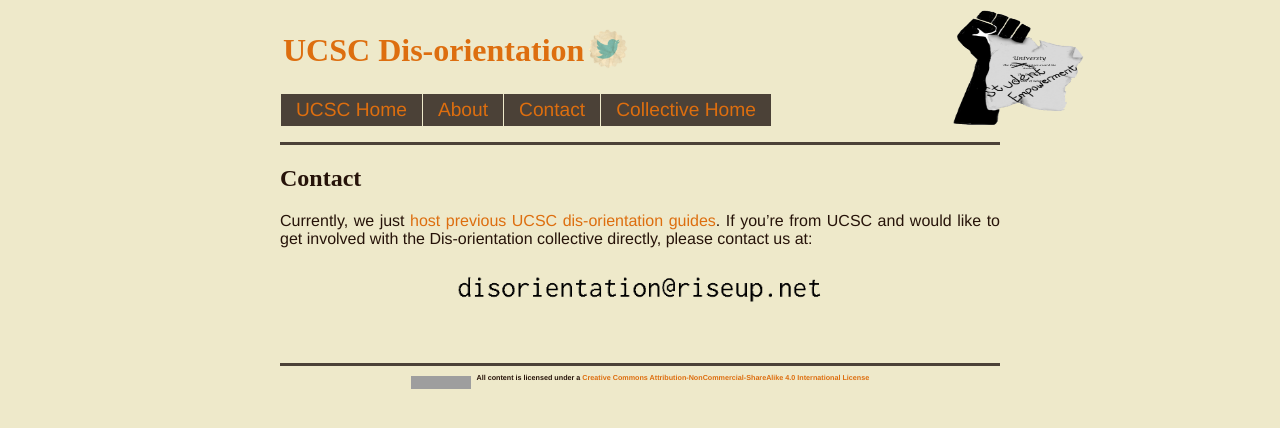
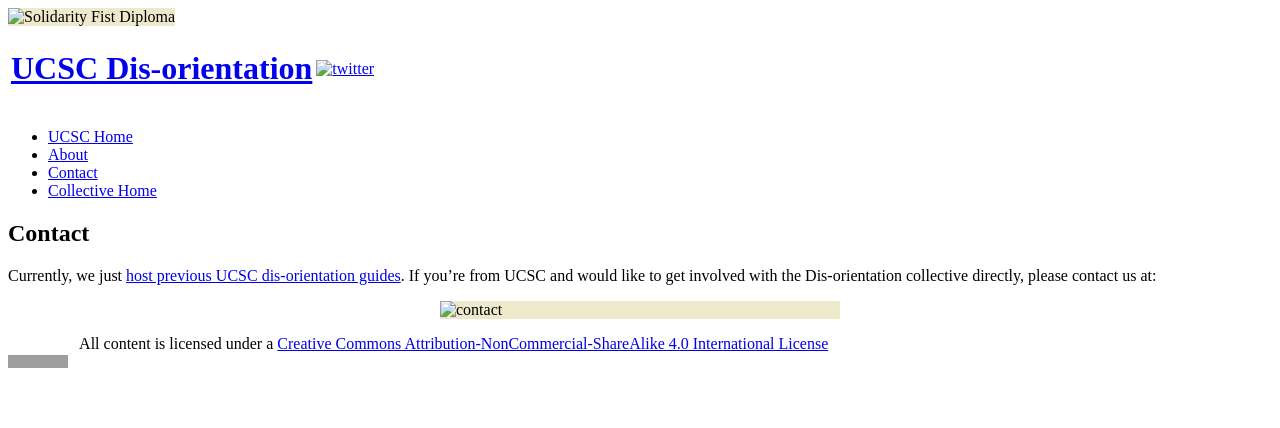
Before and after one commit to dis-orientation/ucsc, a Jekyll site: the page built from contact.md, in a window 1280 px wide. Shown: the top 428 px of the page. Built offline with Jekyll 4.4.1, drawn with Linux system fonts in a browser that asks for light colours; Markdown is read by kramdown in place of the engine named in the settings; grey boxes are pictures that could not be loaded.

Commit message:
CSS & image reference to top-level

```diff
--- a/_includes/header.html
+++ b/_includes/header.html
@@ -11,7 +11,7 @@
 
 		<meta name="keywords" content="disorientation, disorientation guides, university" />
 
-		<link rel="stylesheet" type="text/css" href="/css/main.css" />
+		<link rel="stylesheet" type="text/css" href="http://dis-orientation.github.io/css/main.css" />
 
 	</head>
 
@@ -19,11 +19,11 @@
 
 		<div id="main-wrapper">
 
-			<div id="logo"><img src="/images/DiplomaFistMarkup.gif" alt="Solidarity Fist Diploma" width="150" height="124" style="background-color:#EEE9CA" /></div>
+			<div id="logo"><img src="http://dis-orientation.github.io/images/DiplomaFistMarkup.gif" alt="Solidarity Fist Diploma" width="150" height="124" style="background-color:#EEE9CA" /></div>
 
 			<div id="header-wrapper">
 
-				<div id="page-title"><table><tr><td class="left"><h1><a href="http://dis-orientation.info">UCSC Dis-orientation</a></h1></td><td class="right"><a href="https://twitter.com/dis_orientation"><img alt="twitter" width="40" src="/../images/twitter.png"></a></td></tr></table></div><!-- END page-title div-->
+				<div id="page-title"><table><tr><td class="left"><h1><a href="http://dis-orientation.info">UCSC Dis-orientation</a></h1></td><td class="right"><a href="https://twitter.com/dis_orientation"><img alt="twitter" width="40" src="http://dis-orientation.github.io/images/twitter.png"></a></td></tr></table></div><!-- END page-title div-->
 
 				<div id="header">
 					<ul>
--- a/contact.md
+++ b/contact.md
@@ -7,4 +7,4 @@ layout: default
 
 Currently, we just [host previous UCSC dis-orientation guides](http://ucsc.dis-orientation.info). If you're from UCSC and would like to get involved with the Dis-orientation collective directly, please contact us at:
 
-<img src="/images/contact.gif" width="400" alt="contact" style="display: block;margin-left: auto;margin-right: auto;background-color:#EEE9CA" />
+<img src="http://dis-orientation.github.io/images/contact.gif" width="400" alt="contact" style="display: block;margin-left: auto;margin-right: auto;background-color:#EEE9CA" />
--- a/css/main.css
+++ /dev/null
@@ -1,224 +0,0 @@
-/*
-PURPOSE:
-----------------------------------------------------
-This CSS sheet is for http://dis-orientation.info
-----------------------------------------------------
-
-UPDATES AND CHANGELOG:
-----------------------------------------------------
-- 2013-11-19
-	- Added styling for blogs
-- 2013-11-08
-	- Inception
-----------------------------------------------------
-
-RIGHTS:
-----------------------------------------------------
-This CSS style sheet is placed under the Creative
-Commons Attribution-NonCommercial-ShareAlike
-3.0 Unported License:
-http://creativecommons.org/licenses/by-nc-sa/3.0/deed.en_US
-
-Modify and use as you wish, though not for commercial
-purposes. Attribute and share under a similar license!
-----------------------------------------------------
-*/
-
-
-/*
-MAIN BODY STYLING:
-----------------------------------------------------
-*/
-
-body{
-	font-family: 'Helvetica Neue', Helvetica, Arial, sans-serif;
-	color: #261309;
-	background-color: #EEE9CA;
-	font-weight: 300;
-}
-
-h1, h2, h3, h4, h5, h6{
-	font-family: "Times New Roman", Times, serif;
-}
-
-a, a:hover{
-	color: #DD6E0F;
-	text-decoration: none;
-}
-
-p{
-	text-align: justify;
-}
-
-/*
-DIV CONTAINERS AND SOME STYLING THEREOF:
-----------------------------------------------------
-*/
-
-#main-wrapper{
-	display: block;
-	margin: 0 auto;
-	position: relative;
-	width: 900px;
-}
-
-#header-wrapper{
-	width:80%;
-	margin: 0 auto;
-	padding-bottom: 3em;
-	border-bottom: 0.188em solid #4B4137;
-}
-
-#logo{
-	position:absolute;
-	top: 0;
-	right: 0;
-}
-
-#page-title{
-	position: inherit;
-	width:100%;
-	color: #B22613;
-	text-decoration: none;
-}
-
-#page-title table td.left{
-	text-align: left;
-	vertical-align:middle;
-}
-
-#page-title table td.right{
-	text-align: right;
-	vertical-align:middle;
-}
-
-#header{
-	width: 100%;
-	margin: 0 auto;
-	display: block;
-}
-
-#content-wrapper{
-	width: 80%;
-	clear: both;
-	margin: 0 auto;
-	padding-bottom: 1em;
-}
-
-#footer-wrapper{
-	display: block;
-	width:80%;
-	margin:0 auto;
-	padding: 1em 0.5em 0em 0.5em;
-}
-
-#footer{
-	width:100%;
-	margin: 0 auto;
-	font-weight:900;
-	font-stretch: expanded;
-	text-align: center;
-	border-top: 0.188em solid #4B4137;
-}
-
-#footer p{
-	text-align: center;
-	font-size: 0.45em;
-}
-
-/*
-NAVIGATION BAR:
-----------------------------------------------------
-*/
-
-#header ul{
-	font-size: larger;
-	margin: 0;
-	padding: 0;
-	list-style: none;
-	position: relative;
-}
-
-#header ul li{
-	display: block;
-	position: relative;
-	float: left;
-}
-
-#header ul li a{
-	display: block;
-	text-decoration: none;
-	padding: 5px 15px 5px 15px;
-	background: #4B4137;
-	margin-left: 1px;
-	white-space: nowrap;
-}
-
-#header ul ul{
-	display: none;
-	position: fixed;
-	border-radius: 0px;
-	padding: 0;
-}
-
-#header ul li:hover > ul{
-	display: block;
-}
-
-#header ul ul li{
-	float: none;
-	position: relative;
-}
-
-#header ul ul li a{
-	color: #DD6E0F;
-	padding-left: 5px;
-	font-size: small;
-}
-
-/*
-STYLING FOR BLOG POSTS ON MAIN BLOG PAGE:
-----------------------------------------------------
-*/
-
-.post{
-	margin-bottom: 4%;
-	border-bottom: 0.07em solid #4B4137;
-}
-
-/* Gets rid of border-bottom for last post in blog posts,
-since there is already a border separating content from footer
-*/
-.post-last{
-	margin-bottom: 4%;
-}
-
-.post-excerpt{
-	padding-top: 15px;
-}
-
-.excerpt-link, .excerpt-link:hover{
-	color: #261309;
-	text-decoration: none;
-}
-
-.post-title{
-	font-size: large;
-	font-weight: bold;
-	line-height: 1em;
-}
-
-.date{
-	font-size: small;
-	font-weight: bold;
-	margin-top: 3px;
-}
-
-/*
-STYLING FOR INDIVIDUAL BLOG POSTS:
-----------------------------------------------------
-*/
-
-.meta-post{
-	font-family: "Times New Roman", Times, serif;
-}
```
Also changed, not shown: 404.html (+4 -4 lines), images/DiplomaFistMarkup.gif (deleted), images/contact.gif (deleted), images/twitter.png (deleted).
